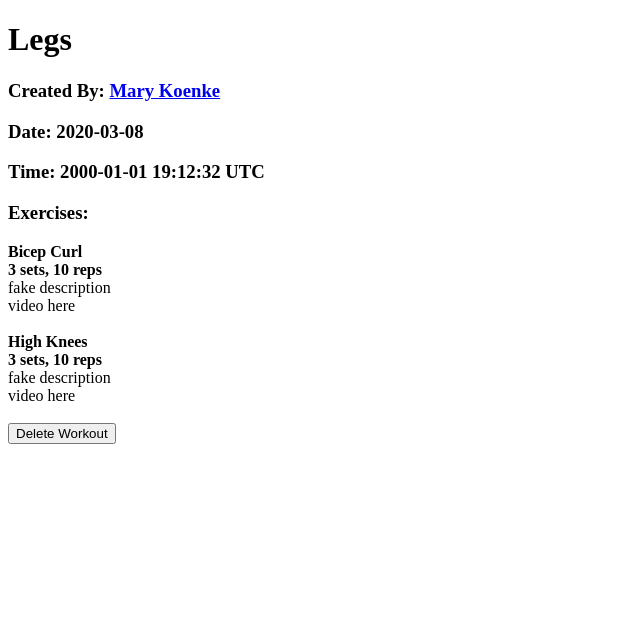
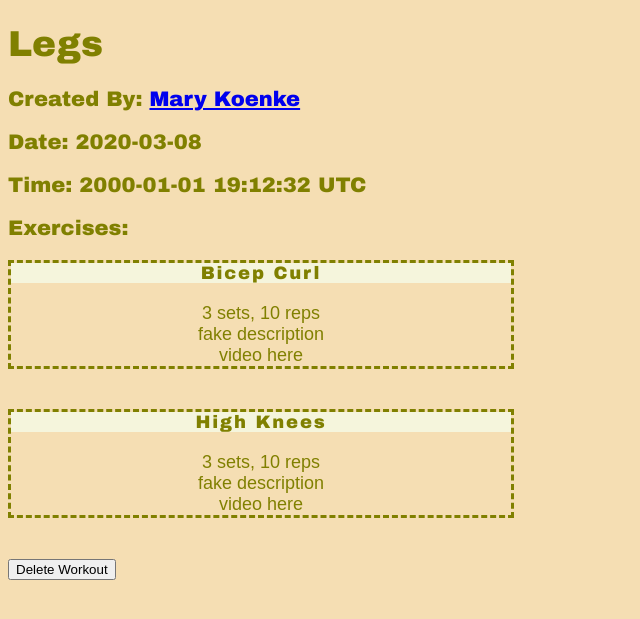
Before and after one commit to mkoenke/fitness_app, a Rails app: page /workouts/1 in a window 1280 px wide. Shown: the top 619 px of the page, without its empty margins (0-640 px from the left). Run offline with Rails 7, Linux system fonts and the light colour scheme; data comes from the database, SQL or seed files in the repository; style sheets or scripts are compiled from the project's sources.

Commit message:
fun styling

```diff
--- a/app/assets/stylesheets/application.css
+++ b/app/assets/stylesheets/application.css
@@ -13,3 +13,43 @@
  *= require_tree .
  *= require_self
  */
+body {
+    background-color: wheat;
+    color: olive;
+    font-family: "Arial Black", Gadget, sans-serif;
+    font-size: 18px;
+}
+
+.showname {
+    background-color: beige;
+    margin: 0px;
+    letter-spacing: 0.1em;
+    text-align: center;
+}
+
+.wo-stats {
+    font-family: Arial, Helvetica, sans-serif;
+    margin: 0px;
+    padding-top: -50px;
+    text-align: center;
+}
+.container {
+    width: 500px;
+    border:3px olive dashed;
+}
+
+.myform {
+    padding:20px;
+}
+
+.myform input, .myform textarea {
+    padding:8px;
+    width:50%;
+}
+
+.myform input[type="submit"]{
+    background-color: olive;
+    color: white;
+    padding:10px 15px;
+    border:none;
+}
--- a/app/views/workouts/_form.html.erb
+++ b/app/views/workouts/_form.html.erb
@@ -3,7 +3,7 @@
         <%= error %>
     <% end %>
 <% end %>
-<%= form_for @workout do |f| %>
+<div class="myform"><%= form_for @workout do |f| %>
     <%= f.label "Title" %><br>
     <%= f.text_field :kind %><br>
 
@@ -27,4 +27,4 @@
     <% end %>
 
     <%= f.submit %>
-<% end %>
+<% end %></div>
--- a/app/views/workouts/show.html.erb
+++ b/app/views/workouts/show.html.erb
@@ -7,11 +7,11 @@
 
 <h3>Exercises:</h3>
 <% @workout.exercises.each do |x| %>
-    <strong><%= x.name %><br>
+    <div class="container"><div class="showname"><%= x.name %></div><br>
     <%# move logic to model%>
-    <%= x.exercise_workouts.find {|join| join.workout == @workout}.sets %> sets, <%= x.exercise_workouts.find {|join| join.workout == @workout}.reps %> reps</strong><br>
+    <div class = "wo-stats"><%= x.exercise_workouts.find {|join| join.workout == @workout}.sets %> sets, <%= x.exercise_workouts.find {|join| join.workout == @workout}.reps %> reps</strong><br>
     <%= x.description %><br>
-    <%= x.video %><br><br>
+    <%= x.video %></div></div><br><br>
 <% end %>
 
 <%= button_to "Delete Workout", workout_path(@workout), method: :delete %>
```
